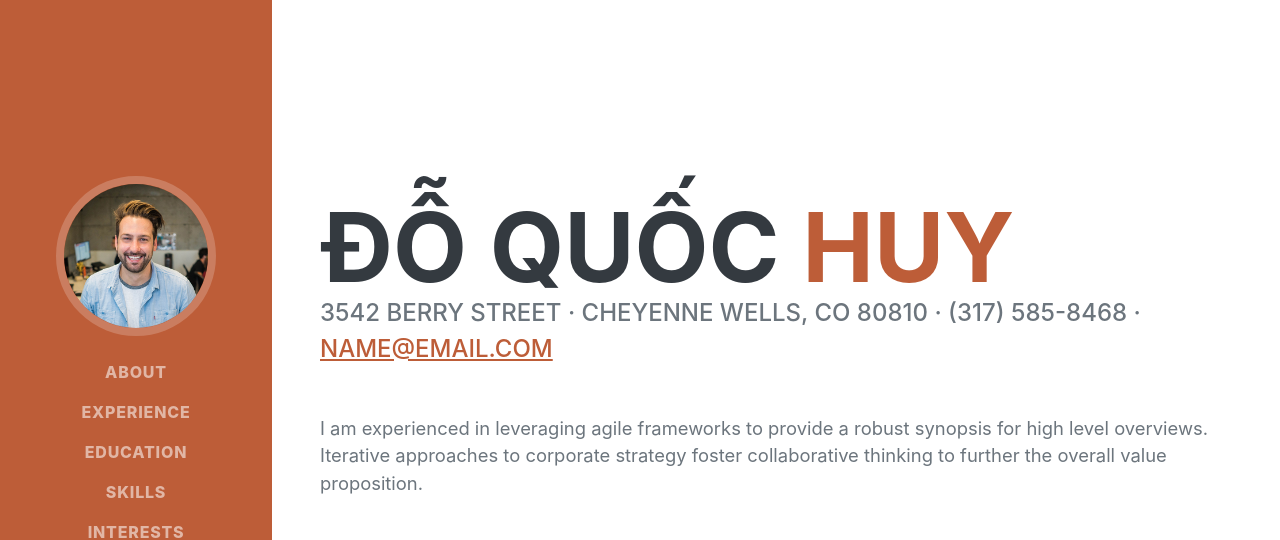
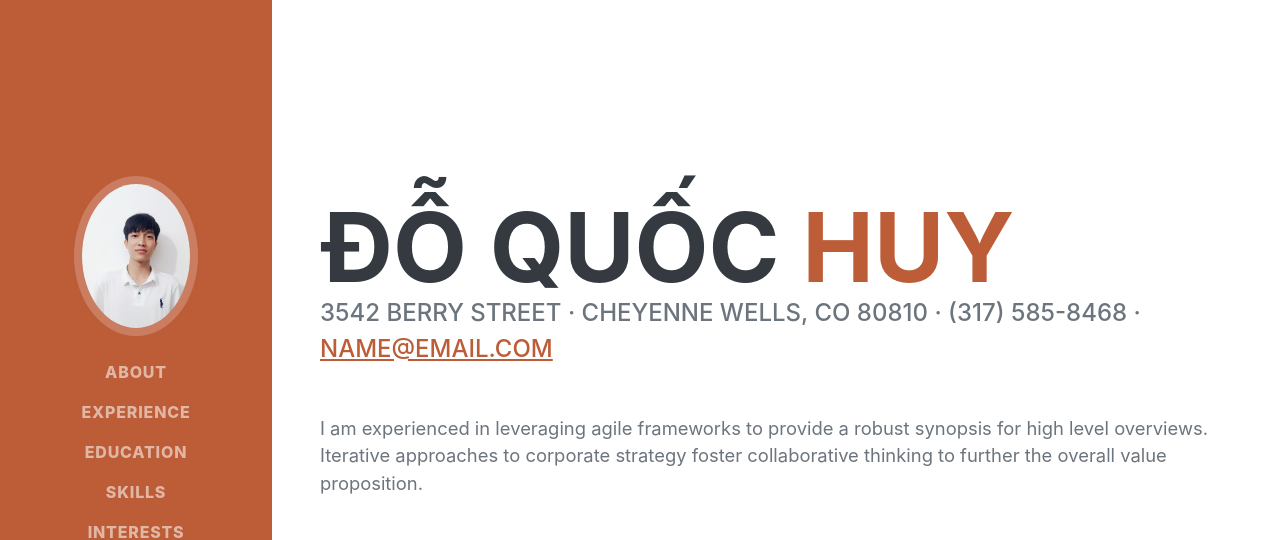
Before and after one commit to huydq03/my-cv-huydq, a plain HTML site: page index.html in a window 1280 px wide. Shown: the top 540 px of the page. Drawn offline with nearby package versions, Linux system fonts and the light colour scheme; a web font is replaced by a local one.

Commit message:
update img-profile

```diff
--- a/index.html
+++ b/index.html
@@ -40,7 +40,7 @@
         <span class="d-none d-lg-block"
           ><img
             class="img-fluid img-profile rounded-circle mx-auto mb-2"
-            src="assets/img/profile.jpg"
+            src="assets/img/myphoto.jpg"
             alt="..."
         /></span>
       </a>
```
Also changed, not shown: assets/img/myphoto.jpg (added).
